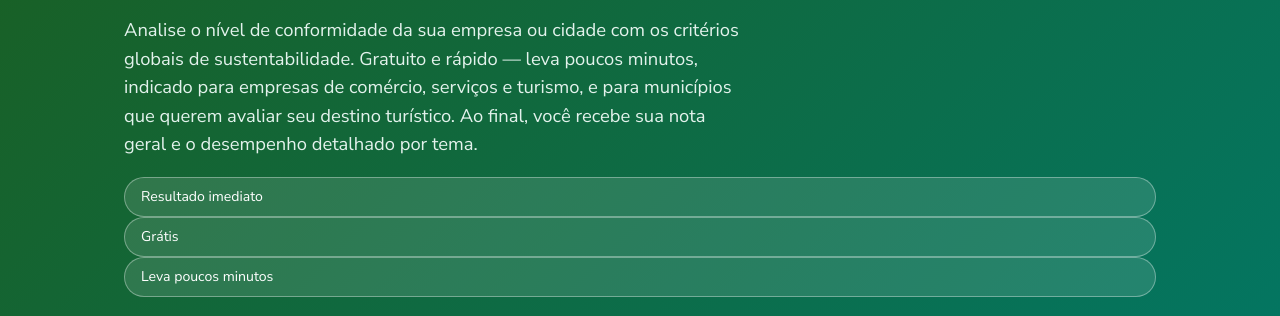
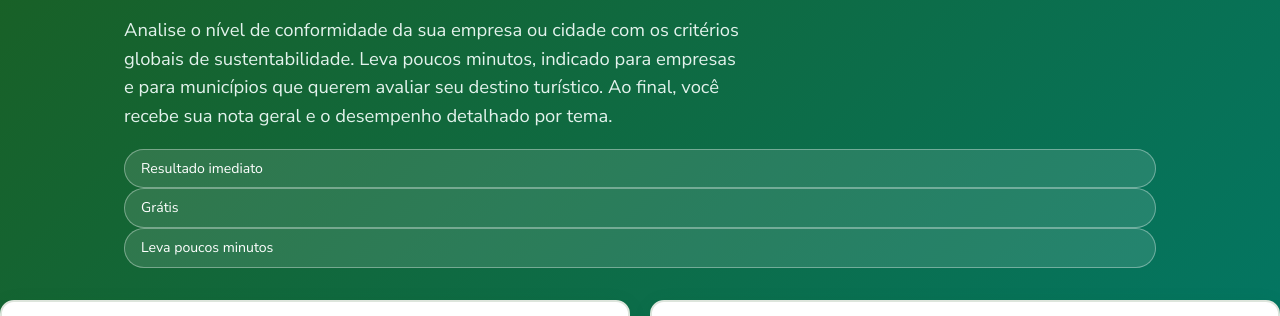
Before and after one commit to cassioregis-dev/ESG, a website: page public/index.html in a window 1280 px wide. Shown: the part 257-573 px from the top of the page. Drawn offline with Linux system fonts and the light colour scheme.

Commit message:
Update index.html

```diff
--- a/public/index.html
+++ b/public/index.html
@@ -23,7 +23,7 @@
 <section class="hero">
   <div class="container">
 <h1>Autodiagnóstico de Sustentabilidade</h1>
-<p class="lead">Analise o nível de conformidade da sua empresa ou cidade com os critérios globais de sustentabilidade. Gratuito e rápido — leva poucos minutos, indicado para empresas de comércio, serviços e turismo, e para municípios que querem avaliar seu destino turístico. Ao final, você recebe sua nota geral e o desempenho detalhado por tema.</p>
+<p class="lead">Analise o nível de conformidade da sua empresa ou cidade com os critérios globais de sustentabilidade. Leva poucos minutos, indicado para empresas e para municípios que querem avaliar seu destino turístico. Ao final, você recebe sua nota geral e o desempenho detalhado por tema.</p>
       <span class="badge-item">Resultado imediato</span>
       <span class="badge-item">Grátis</span>
       <span class="badge-item">Leva poucos minutos</span>
```
